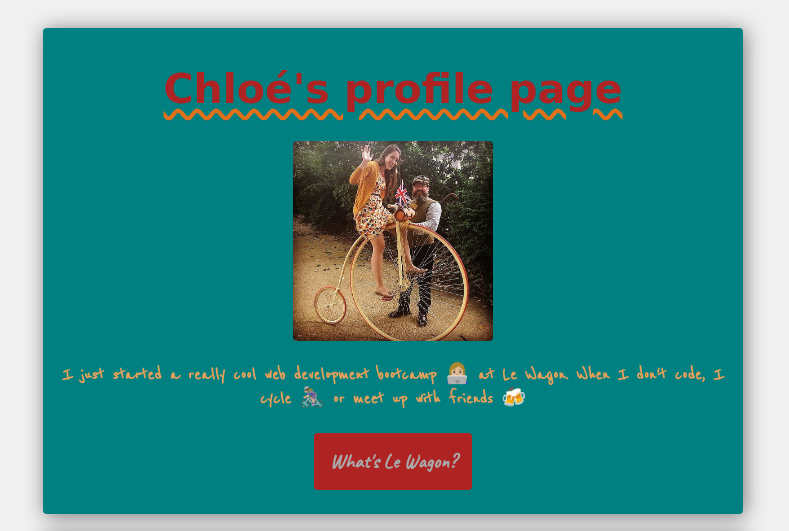
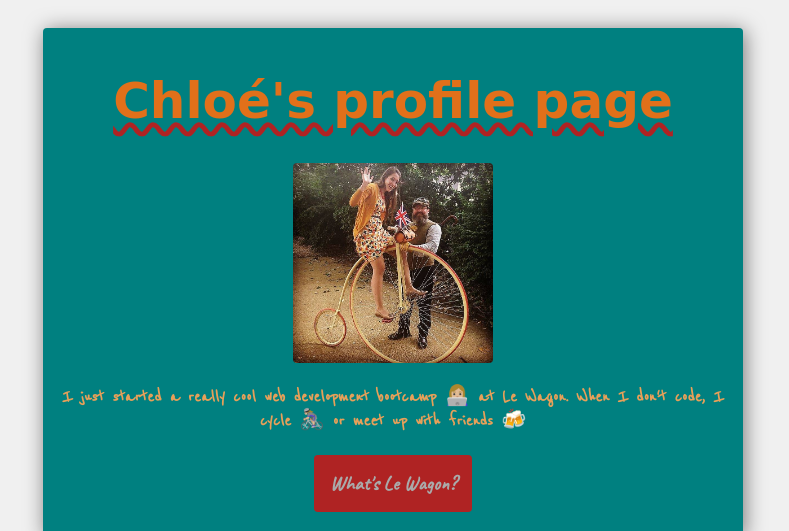
Before and after one commit to Chlouette/profile, a plain HTML site: page index.html in a window 1280 px wide. Shown: the top 531 px of the page, without its empty margins (247-1036 px from the left). Drawn offline with Linux system fonts and the light colour scheme; a web font is replaced by a local one.

Commit message:
inverted colors in title

```diff
--- a/style.css
+++ b/style.css
@@ -19,14 +19,14 @@ body {
 
 h1 {
   font-family: 'Codystar', cursive;
-  /* color: #e1701a; */
-  color: #af2323;
-  font-size: 41px;
+  color: #e1701a;
+  /* color: #af2323; */
+  font-size: 50px;
   font-weight: 900;
   /* text-decoration: underline; */
   text-decoration-line: underline;
-  /* text-decoration-color: #af2323; */
-  text-decoration-color: #e1701a;
+  text-decoration-color: #af2323;
+  /* text-decoration-color: #e1701a; */
   text-decoration-style: wavy;
   text-underline-offset: 5px;
 }
```
